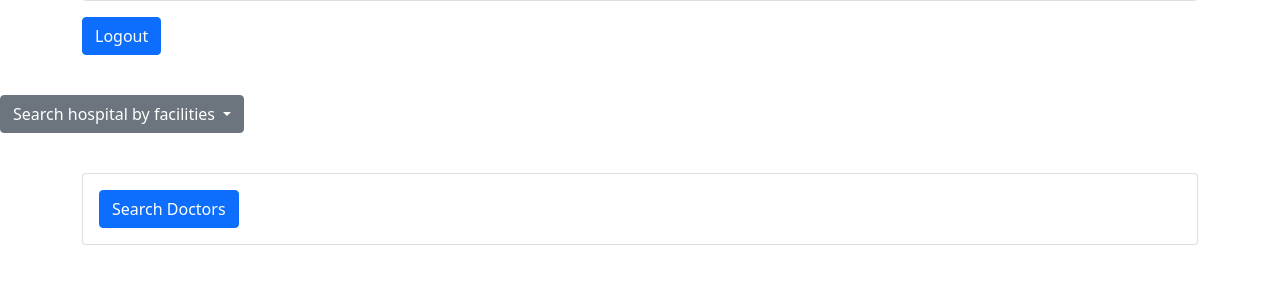
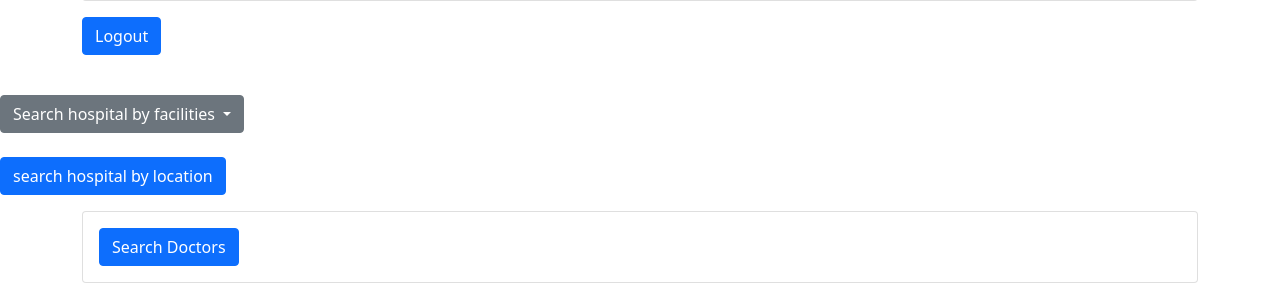
Before and after one commit to bhavyacontractor/G12_Healthcare, a Flask app: page /user_index in a window 1280 px wide. Shown: the part 797-1096 px from the top of the page. Before the commit the page ends 1042 px from the top, so only its background shows below. Run offline with Flask 2, Linux system fonts and the light colour scheme; some libraries are stand-ins or nearby versions.

Commit message:
add location search

```diff
--- a/templates/user_index.html
+++ b/templates/user_index.html
@@ -93,6 +93,7 @@
 <!-- <form action="">
     Search Hospitals (Amit,Priyansh)
 </form> -->
+    <a href="/select_state" class="btn btn-primary">search hospital by location</a>
 
 <div class="container my-3">
     <form action="/search_doctors/none" method="POST">
```
